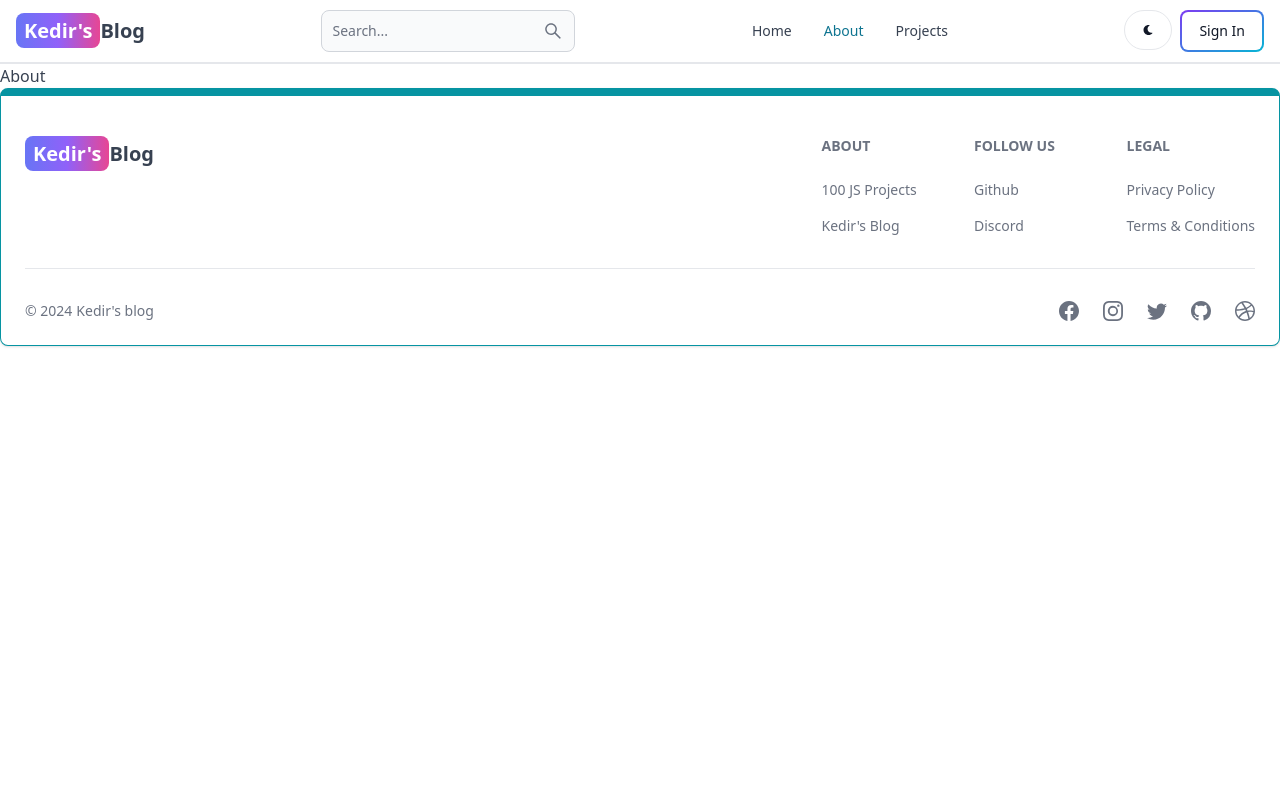
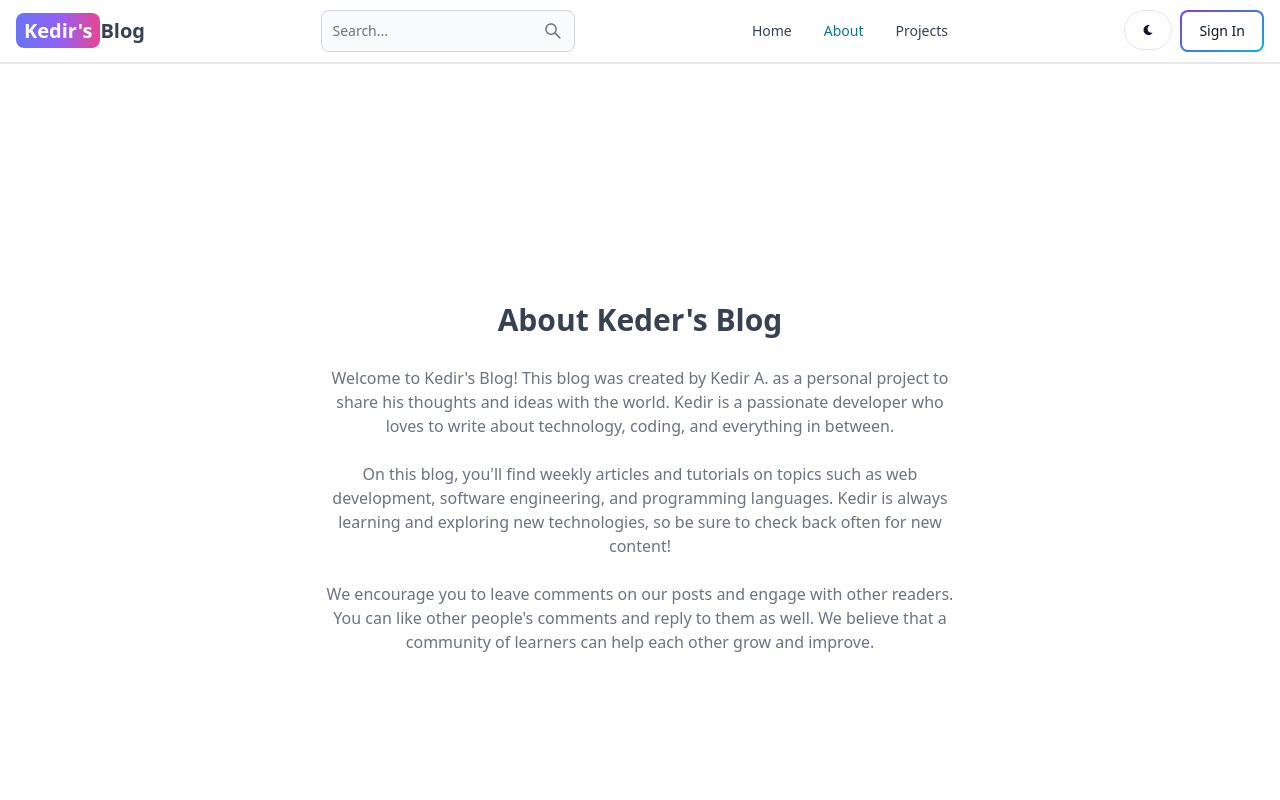
Before and after one commit to keddo/MERN-Blog, a React (Vite) app in the folder client/: page /about in a window 1280 px wide. Shown: the top 800 px of the page. Built offline with nearby package versions, Linux system fonts and the light colour scheme.

Commit message:
Add home content, about

```diff
--- /dev/null
+++ b/client/src/components/CallToAction.jsx
@@ -0,0 +1,24 @@
+import {Button} from 'flowbite-react';
+
+export default function CallToAction(){
+    return (
+        <div className='flex flex-col sm:flex-row p-3 border border-teal-500 justify-center items-center rounded-tl-3xl rounded-br-3xl text-center'>
+            <div className="flex-1 justify-center flex flex-col">
+                <h2 className='text-2xl'>
+                    Want to learn more about JavaScript?
+                </h2>
+                <p className='text-gray-500 my-2'>
+                    Checkout these resources with 100 JavaScript Projects
+                </p>
+                <Button gradientDuoTone='purpleToPink' className='rounded-tl-xl rounded-bl-none'>
+                    <a href="https://www.100jsprojects.com" target='_blank' rel='noopener noreferrer'>
+                        100 JavaScript Projects
+                    </a>
+                </Button>
+            </div>
+            <div className="p-7 flex-1">
+                <img src="https://bairesdev.mo.cloudinary.net/blog/2023/08/What-Is-JavaScript-Used-For.jpg" />
+            </div>
+       </div>
+    )
+}
--- /dev/null
+++ b/client/src/components/PostCard.jsx
@@ -0,0 +1,25 @@
+import {Link} from 'react-router-dom';
+
+export default function PostCard({post}) {
+  return (
+    <div className='group relative w-full border border-teal-500 hover:border-2 h-[400px] overflow-hidden rounded-lg sm:w-[430px] transition-all'>
+      <Link to={`/post/${post.slug}`}>
+        <img
+          src={post.image}
+          alt='post cover'
+          className='h-[260px] w-full  object-cover group-hover:h-[200px] transition-all duration-300 z-20'
+        />
+      </Link>
+      <div className='p-3 flex flex-col gap-2'>
+        <p className='text-lg font-semibold line-clamp-2'>{post.title}</p>
+        <span className='italic text-sm'>{post.category}</span>
+        <Link
+          to={`/post/${post.slug}`}
+          className='z-10 group-hover:bottom-0 absolute bottom-[-200px] left-0 right-0 border border-teal-500 text-teal-500 hover:bg-teal-500 hover:text-white transition-all duration-300 text-center py-2 rounded-md !rounded-tl-none m-2'
+        >
+          Read article
+        </Link>
+      </div>
+    </div>
+  )
+}
--- a/client/src/pages/About.jsx
+++ b/client/src/pages/About.jsx
@@ -1,5 +1,35 @@
 export default function About() {
   return (
-    <div>About</div>
-  )
+    <div className='min-h-screen flex items-center justify-center'>
+      <div className='max-w-2xl mx-auto p-3 text-center'>
+        <div>
+          <h1 className='text-3xl font font-semibold text-center my-7'>
+            About Keder's Blog
+          </h1>
+          <div className='text-md text-gray-500 flex flex-col gap-6'>
+            <p>
+              Welcome to Kedir's Blog! This blog was created by Kedir A.
+              as a personal project to share his thoughts and ideas with the
+              world. Kedir is a passionate developer who loves to write about
+              technology, coding, and everything in between.
+            </p>
+
+            <p>
+              On this blog, you'll find weekly articles and tutorials on topics
+              such as web development, software engineering, and programming
+              languages. Kedir is always learning and exploring new
+              technologies, so be sure to check back often for new content!
+            </p>
+
+            <p>
+              We encourage you to leave comments on our posts and engage with
+              other readers. You can like other people's comments and reply to
+              them as well. We believe that a community of learners can help
+              each other grow and improve.
+            </p>
+          </div>
+        </div>
+      </div>
+    </div>
+  );
 }
--- a/client/src/pages/Home.jsx
+++ b/client/src/pages/Home.jsx
@@ -1,9 +1,58 @@
+import {Link} from 'react-router-dom';
+import CallToAction from '../components/CallToAction';
+import { useEffect, useState } from 'react';
+import PostCard from '../components/PostCard'
+export default function Home() {
+   const [posts, setPosts] = useState([]);
 
-export default function Home() {
-  const notify = () => toast("Wow so easy!");
+   useEffect(() => {
+        const fetchPosts = async () => {
+          const res = await fetch('/api/posts');
+          const data = await res.json();
+
+          setPosts(data.posts)
+
+        }
+
+        fetchPosts();
+   }, []);
   return (
-    <div>
-       Home
+   <div>
+      <div className='flex flex-col gap-6 p-28 px-3 max-w-6xl mx-auto '>
+        <h1 className='text-3xl font-bold lg:text-6xl'>Welcome to my Blog</h1>
+        <p className='text-gray-500 text-xs sm:text-sm'>
+          Here you'll find a variety of articles and tutorials on topics such as
+          web development, software engineering, and programming languages.
+        </p>
+        <Link
+          to='/search'
+          className='text-xs sm:text-sm text-teal-500 font-bold hover:underline'
+        >
+          View all posts
+        </Link>
+      </div>
+      <div className='p-3 bg-amber-100 dark:bg-slate-700'>
+        <CallToAction />
+      </div>
+
+      <div className='max-w-6xl mx-auto p-3 flex flex-col gap-8 py-7'>
+        {posts && posts.length > 0 && (
+          <div className='flex flex-col gap-6'>
+            <h2 className='text-2xl font-semibold text-center'>Recent Posts</h2>
+            <div className='flex flex-wrap gap-4'>
+              {posts.map((post) => (
+                <PostCard key={post._id} post={post} />
+              ))}
+            </div>
+            <Link
+              to={'/search'}
+              className='text-lg text-teal-500 hover:underline text-center'
+            >
+              View all posts
+            </Link>
+          </div>
+        )}
+      </div>
     </div>
   )
 }
```
